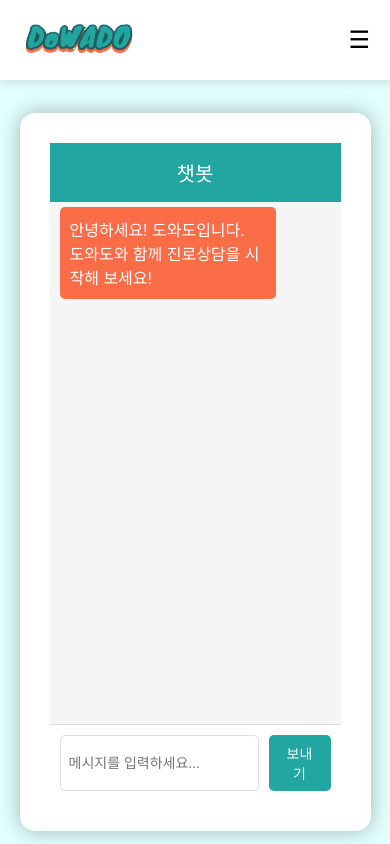
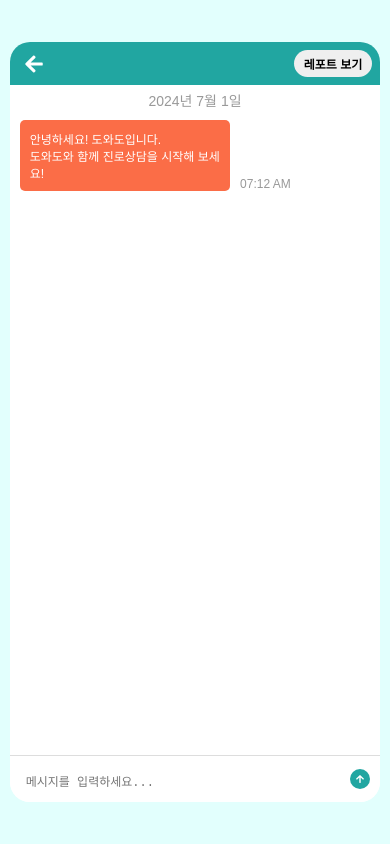
Before and after one commit to DoWA-DO/DoWADO-Web-Client, a React (Create React App) app: page /chatbot in a window 390 px wide. Built offline with nearby package versions, Linux system fonts and the light colour scheme.

Commit message:
챗봇 ui 수정

```diff
--- a/src/components/TopBar.jsx
+++ b/src/components/TopBar.jsx
@@ -11,7 +11,7 @@ const TopBar = () => {
   const [isMobile, setIsMobile] = useState(false); // 모바일 여부 상태 관리
   const [isMenuOpen, setIsMenuOpen] = useState(false); // 메뉴 상태 관리
 
-  const userType = authUserType || "faculty"; /// 삭제 예정
+  const userType = authUserType || "student"; /// 삭제 예정
 
   // 화면 너비가 768px 이하일 때 모바일로 판단
   useEffect(() => {
--- a/src/pages/ChatbotPage.jsx
+++ b/src/pages/ChatbotPage.jsx
@@ -1,20 +1,36 @@
 import React, { useState, useEffect, useRef } from "react";
 import "../ui/Chatbot.css";
-import PageLayout from "../components/PageLayout.jsx";
 import { PulseLoader } from "react-spinners";
+import { FaArrowUp, FaArrowLeft } from "react-icons/fa";
+import { useNavigate } from "react-router-dom";
 
 const ChatbotPage = () => {
   const [messages, setMessages] = useState([]);
   const [input, setInput] = useState("");
   const messagesEndRef = useRef(null);
+  const navigate = useNavigate();
 
   useEffect(() => {
     const initialMessage = {
       text: `안녕하세요! 도와도입니다.
 도와도와 함께 진로상담을 시작해 보세요!`,
       isBot: true,
+      time: new Date().toLocaleTimeString([], {
+        hour: "2-digit",
+        minute: "2-digit",
+      }),
     };
-    setMessages([initialMessage]);
+
+    const dateMessage = {
+      text: new Date().toLocaleDateString("ko-KR", {
+        year: "numeric",
+        month: "long",
+        day: "numeric",
+      }),
+      isDate: true,
+    };
+
+    setMessages([dateMessage, initialMessage]);
   }, []);
 
   useEffect(() => {
@@ -25,7 +41,14 @@ const ChatbotPage = () => {
 
   const handleSendMessage = () => {
     if (input.trim() !== "") {
-      const userMessage = { text: input, isBot: false };
+      const userMessage = {
+        text: input,
+        isBot: false,
+        time: new Date().toLocaleTimeString([], {
+          hour: "2-digit",
+          minute: "2-digit",
+        }),
+      };
       setMessages([...messages, userMessage]);
       setInput("");
 
@@ -35,6 +58,10 @@ const ChatbotPage = () => {
           text: getChatbotMessageText(),
           isBot: true,
           loading: true,
+          time: new Date().toLocaleTimeString([], {
+            hour: "2-digit",
+            minute: "2-digit",
+          }),
         };
         setMessages((prevMessages) => [...prevMessages, botMessage]);
 
@@ -54,23 +81,33 @@ const ChatbotPage = () => {
     setInput(e.target.value);
   };
 
-  const handleKeyPress = (e) => {
-    if (e.key === "Enter") {
+  const handleKeyDown = (e) => {
+    if (e.key === "Enter" && !e.shiftKey) {
+      e.preventDefault();
       handleSendMessage();
     }
   };
 
   return (
-    <PageLayout>
     <div className="chatbot-container">
-        <div className="chatbot-header">챗봇</div>
+      <div className="chatbot-header">
+        <button className="back-btn" onClick={() => navigate("/chatbot")}>
+          <FaArrowLeft size="20" />
+        </button>
+        <button className="report-btn">레포트 보기</button>
+      </div>
       <div className="chatbot-messages">
         <div className="chatbot-messages-wrapper">
           {messages.map((msg, index) => (
             <div
               key={index}
-                className={`message ${msg.isBot ? "bot" : "user"}`}
+              className={`message-wrapper ${msg.isBot ? "bot" : "user"}`}
             >
+              {msg.isDate ? (
+                <div className="date-message">{msg.text}</div>
+              ) : (
+                <>
+                  <div className={`message ${msg.isBot ? "bot" : "user"}`}>
                     <div className="text" style={{ whiteSpace: "pre-wrap" }}>
                       {msg.isBot && msg.loading ? (
                         <PulseLoader color="white" size="10px" />
@@ -79,25 +116,33 @@ const ChatbotPage = () => {
                       )}
                     </div>
                   </div>
+                  <div
+                    className={`time ${msg.isBot ? "bot-time" : "user-time"}`}
+                  >
+                    {msg.time}
+                  </div>
+                </>
+              )}
+            </div>
           ))}
           <div ref={messagesEndRef}></div>
         </div>
       </div>
       <div className="chatbot-input-container">
-          <input
+        <textarea
           type="text"
           className="chatbot-input"
           placeholder="메시지를 입력하세요..."
           value={input}
           onChange={handleInputChange}
-            onKeyPress={handleKeyPress}
+          onKeyDown={handleKeyDown}
+          rows="1"
         />
         <button className="chatbot-send-button" onClick={handleSendMessage}>
-            보내기
+          <FaArrowUp />
         </button>
       </div>
     </div>
-    </PageLayout>
   );
 };
 
--- a/src/ui/Chatbot.css
+++ b/src/ui/Chatbot.css
@@ -1,17 +1,39 @@
 .chatbot-container {
   display: flex;
   flex-direction: column;
-  height: 80vh;
-  width: 100%;
-  background-color: #f5f5f5;
+  height: 90vh;
+  width: 50vw;
+  background-color: #ffffff;
+  border-radius: 20px;
 }
 
 .chatbot-header {
-  padding: 20px;
+  display: flex;
+  justify-content: space-between;
+  align-items: center;
+  padding: 15px;
   background-color: #21a6a1;
   color: white;
   font-size: 24px;
-  text-align: center;
+  border-radius: 20px 20px 0 0;
+}
+
+.back-btn {
+  color: white;
+  background-color: #21a6a1;
+  border: none;
+  display: flex;
+  align-items: center;
+  justify-content: center;
+  cursor: pointer;
+}
+
+.report-btn {
+  border: none;
+  border-radius: 15px;
+  padding: 5px 10px;
+  font-weight: bold;
+  cursor: pointer;
 }
 
 .chatbot-messages {
@@ -33,6 +55,21 @@
   z-index: 10; /* 채팅 메시지를 맨 위에 표시 */
 }
 
+.chatbot-messages-wrapper::-webkit-scrollbar {
+  display: none;
+}
+
+.message-wrapper.bot {
+  display: flex;
+  align-items: flex-start;
+}
+
+.chatbot-profile-img {
+  width: 40px;
+  height: 40px;
+  margin-right: 10px;
+}
+
 .message {
   padding: 10px;
   margin-bottom: 10px;
@@ -41,11 +78,12 @@
   z-index: 20;
   display: block;
   clear: both;
+  position: relative; /* 시간 표시를 위한 상대 위치 설정 */
 }
 
 .message.user {
-  background-color: #ffffff;
-  margin-left: auto;
+  background-color: #21a6a1;
+  color: white;
   align-self: flex-end;
   width: fit-content; /* 내용의 길이에 맞춰 박스 크기 설정 */
 }
@@ -54,6 +92,43 @@
   background-color: #fb6d47;
   color: #ffffff;
   width: fit-content; /* 내용의 길이에 맞춰 박스 크기 설정 */
+}
+
+.date-message {
+  text-align: center;
+  width: 100%;
+  color: #999;
+  margin-bottom: 10px;
+}
+
+.message-wrapper {
+  display: flex;
+  align-items: flex-start;
+}
+
+.message-wrapper.bot {
+  justify-content: flex-start;
+}
+
+.message-wrapper.user {
+  justify-content: flex-end;
+  flex-direction: row-reverse; /* 시간 표시를 위해 row-reverse로 설정 */
+}
+
+.time {
+  font-size: 12px;
+  color: #999;
+  margin-top: 5px; /* 시간이 메시지 상자와 간격을 두도록 설정 */
+}
+
+.bot-time {
+  margin: 0 0 10px 10px;
+  align-self: flex-end;
+}
+
+.user-time {
+  align-self: flex-end;
+  margin: 0 10px 10px auto;
 }
 
 .chatbot-pulse {
@@ -66,31 +141,40 @@
   padding: 10px;
   background-color: white;
   border-top: 1px solid #ddd;
+  border-radius: 0 0 20px 20px;
+  justify-content: center;
+  align-items: center;
 }
 
 .chatbot-input {
   flex: 1;
+  resize: none;
+  overflow-y: auto;
   padding: 10px;
-  border: 1px solid #ddd;
-  border-radius: 5px;
+  border: none;
   font-size: 16px;
+  outline: none;
+}
+
+.chatbot-input::-webkit-scrollbar {
+  display: none;
 }
 
 .chatbot-send-button {
-  margin-left: 10px;
-  padding: 10px 20px;
+  width: 30px;
+  height: 30px;
   background-color: #21a6a1;
   color: white;
   border: none;
-  border-radius: 5px;
+  border-radius: 50%; /* 버튼을 동그랗게 만듦 */
   cursor: pointer;
+  display: flex;
+  align-items: center;
+  justify-content: center;
 }
 
-.chatbot-messages-wrapper {
-  flex: 1; /* 부모 컨테이너의 모든 여유 공간을 차지 */
-  overflow-y: auto; /* Allows messages to scroll */
-  position: relative;
-  z-index: 10; /* 채팅 메시지를 맨 위에 표시 */
+.chatbot-send-button:hover {
+  background-color: #1d8e8a;
 }
 
 @keyframes float {
@@ -115,9 +199,17 @@
 }
 
 @media (max-width: 767px) {
+  .chatbot-container {
+    width: 90vw; /* 반응형 디자인을 위해 너비 조정 */
+  }
+
+  .date-message {
+    font-size: 14px;
+  }
+
   .chatbot-header {
-    font-size: 20px;
-    padding: 15px;
+    font-size: 18px;
+    padding: 10px;
   }
 
   .chatbot-messages {
@@ -128,13 +220,70 @@
     max-width: 80%;
   }
 
+  .message.bot {
+    font-size: 15px;
+  }
+
+  .message.user {
+    font-size: 15px;
+  }
+
   .chatbot-input {
     padding: 8px;
     font-size: 14px;
   }
 
   .chatbot-send-button {
-    padding: 8px 15px;
+    width: 25px;
+    height: 25px;
+    font-size: 12px;
+  }
+
+  .back-btn,
+  .report-btn {
+    font-size: 12px;
+  }
+}
+
+@media (max-width: 479px) {
+  .chatbot-container {
+    width: 95vw; /* 더 작은 화면에서는 너비를 더 줄임 */
+  }
+
+  .chatbot-header {
+    font-size: 16px;
+    padding: 8px;
+  }
+
+  .date-message {
     font-size: 14px;
   }
+
+  .message {
+    max-width: 60%;
+  }
+
+  .message.bot {
+    font-size: 12px;
+  }
+
+  .message.user {
+    font-size: 12px;
+  }
+
+  .chatbot-input {
+    padding: 6px;
+    font-size: 12px;
+  }
+
+  .chatbot-send-button {
+    width: 20px;
+    height: 20px;
+    font-size: 10px;
+  }
+
+  .back-btn,
+  .report-btn {
+    font-size: 12px; /* 버튼 폰트 크기 조정 */
+  }
 }
```
Lines whose indentation alone changed are shown as unchanged.
